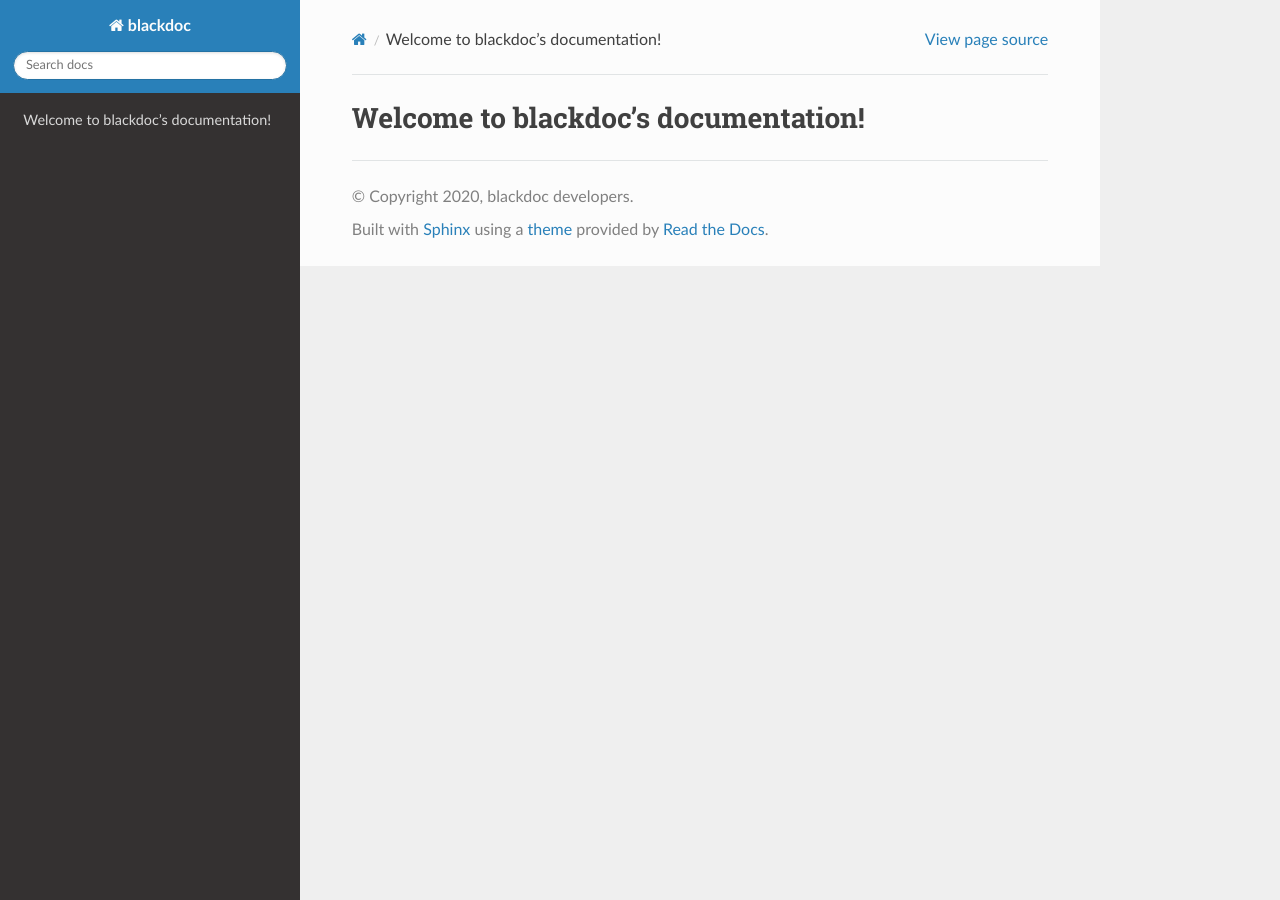
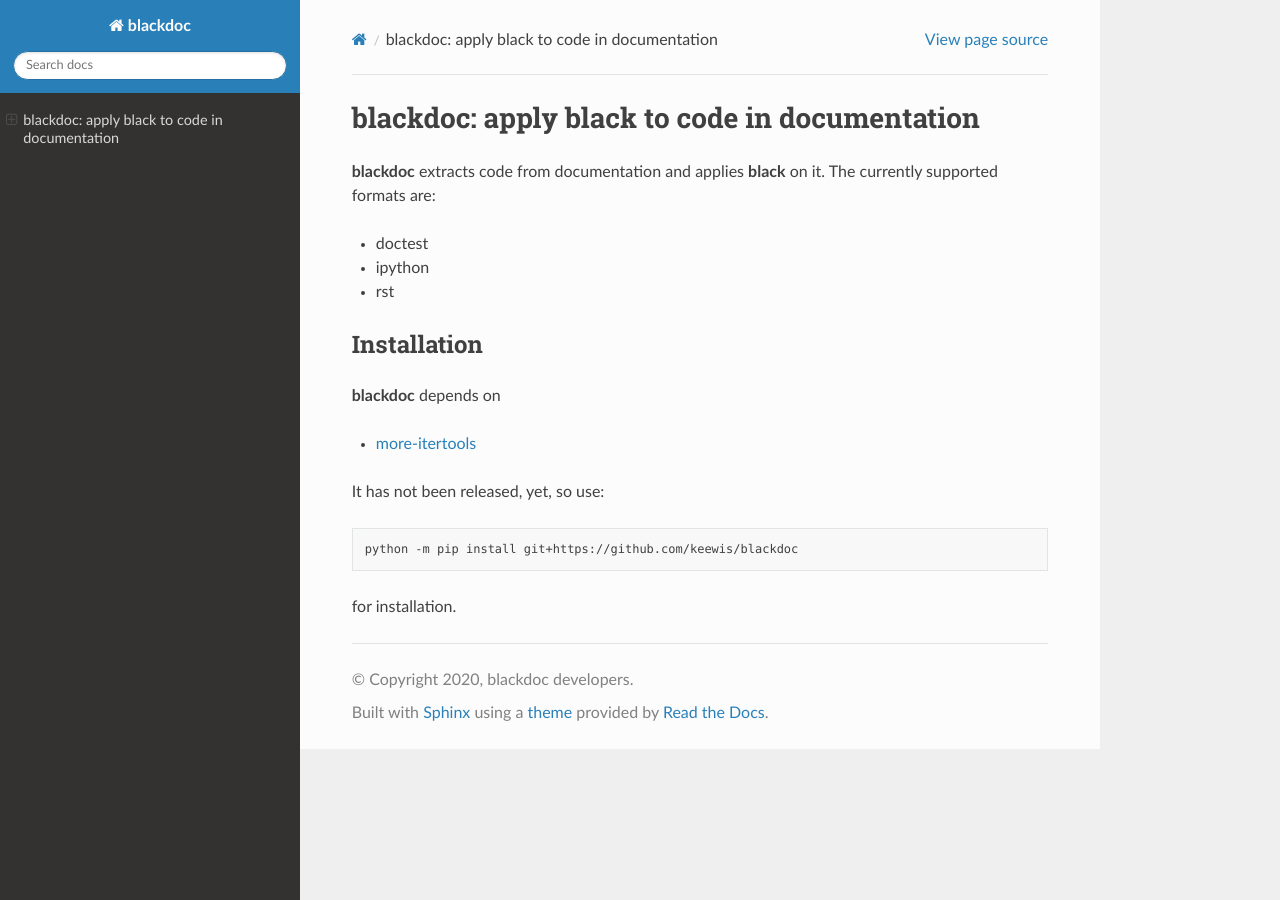
Before and after one commit to keewis/blackdoc, a Sphinx documentation site: the page built from doc/index.rst, in a window 1280 px wide. Built offline with Sphinx 7.4.7 and the Read the Docs theme 2.0.0, drawn with Linux system fonts in a browser that asks for light colours.

Commit message:
start adding content

```diff
--- a/doc/index.rst
+++ b/doc/index.rst
@@ -1,6 +1,26 @@
-Welcome to blackdoc's documentation!
-====================================
+blackdoc: apply black to code in documentation
+==============================================
 
-.. toctree::
-   :maxdepth: 2
-   :caption: Contents:
+**blackdoc** extracts code from documentation and applies **black** on
+it. The currently supported formats are:
+
+- doctest
+- ipython
+- rst
+
+Installation
+------------
+**blackdoc** depends on
+
+- `more-itertools`_
+
+It has not been released, yet, so use:
+
+.. code:: bash
+
+   python -m pip install git+https://github.com/keewis/blackdoc
+
+for installation.
+
+
+.. _more-itertools: https://more-itertools.readthedocs.io/
```
